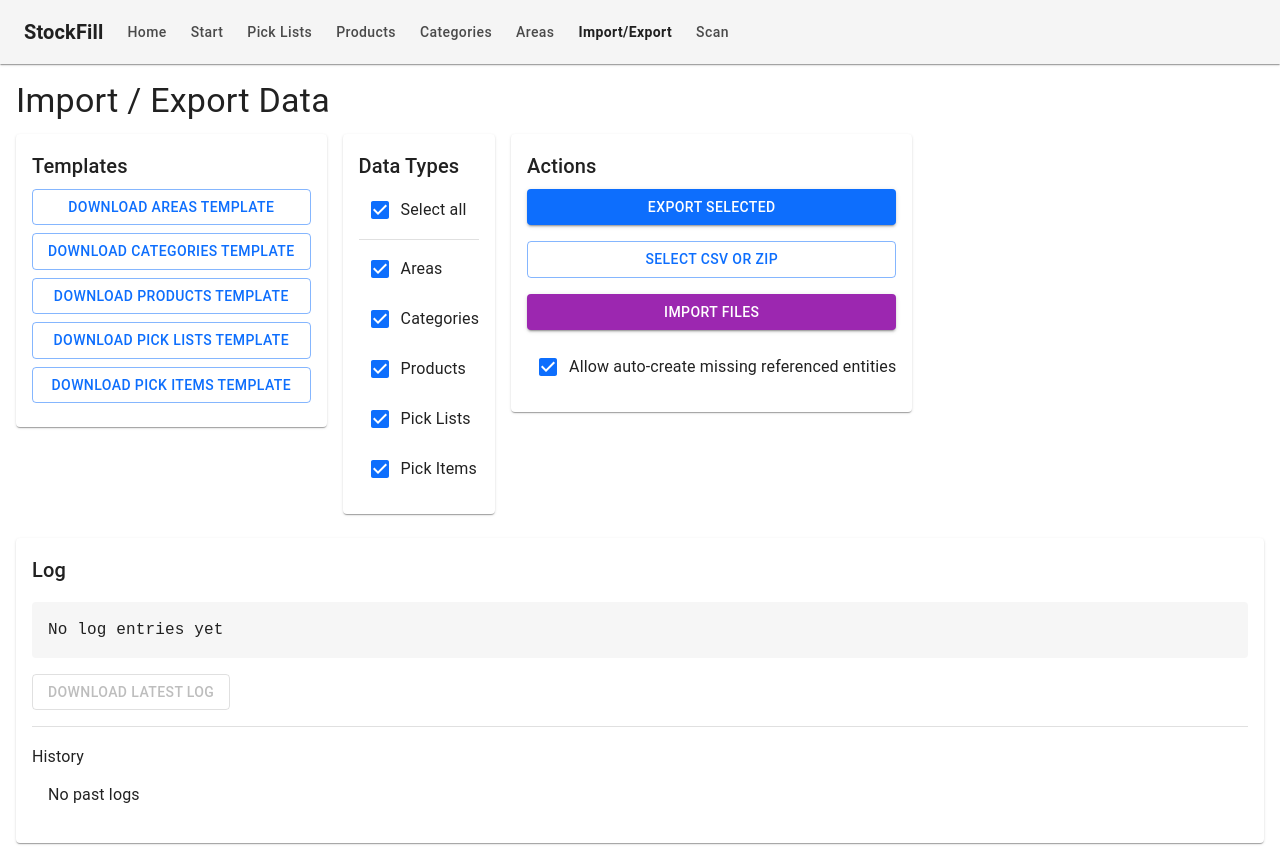
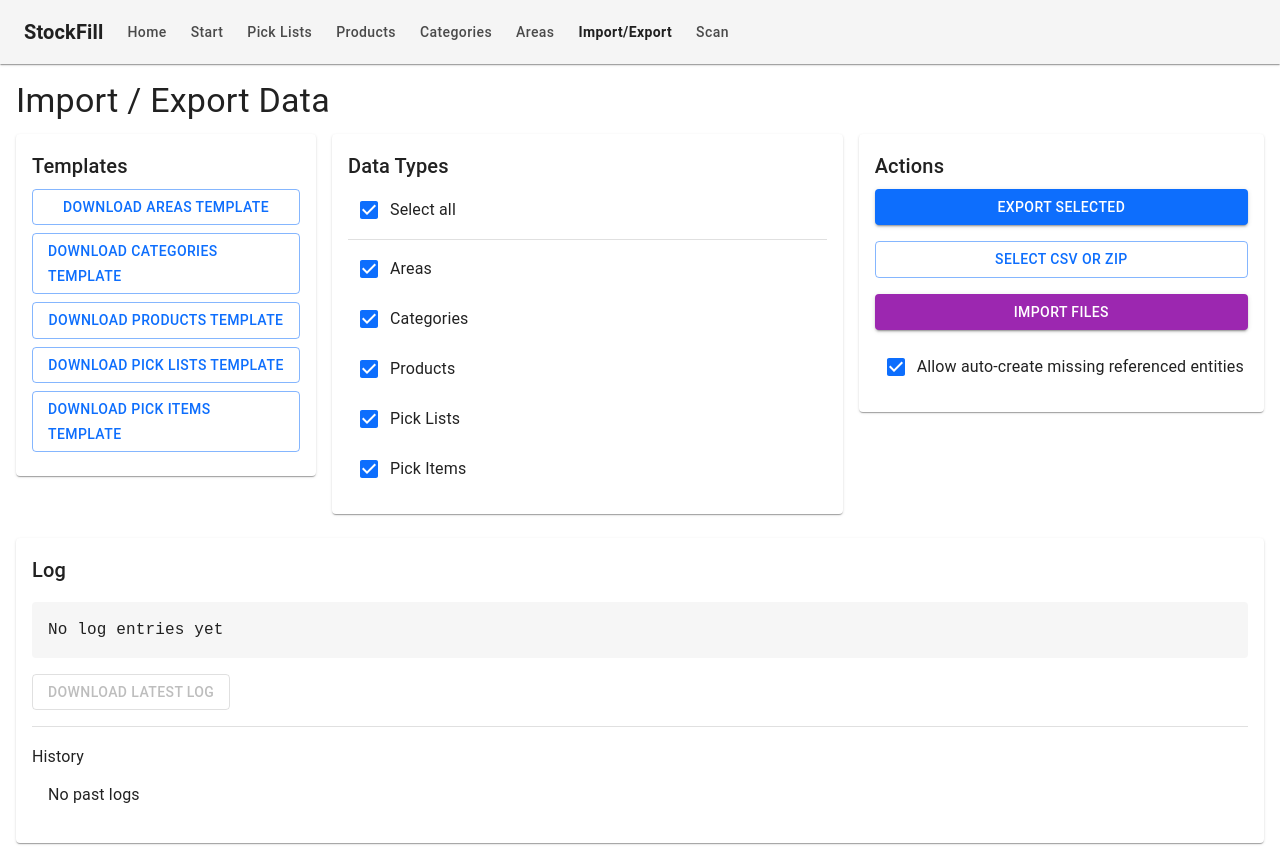
Before and after one commit to beatz174-bit/stockfill, a React (Vite) app: page /data in a window 1280 px wide. Built offline with nearby package versions, Linux system fonts and the light colour scheme.

Commit message:
modified:   docker-compose.yml 	modified:   package-lock.json 	modified:   package.json 	modified:   src/screens/ImportExportScreen.tsx 	modified:   src/screens/ManageProductsScreen.tsx 	modified:   src/services/importExportService.test.ts 	modified:   src/services/importExportService.ts

```diff
--- a/docker-compose.yml
+++ b/docker-compose.yml
@@ -1,4 +1,3 @@
-version: '3.9'
 services:
   stockfill:
     build: .
--- a/package.json
+++ b/package.json
@@ -33,6 +33,7 @@
     "@testing-library/react": "^16.3.0",
     "@testing-library/user-event": "^14.6.1",
     "@types/node": "^24.10.1",
+    "@types/papaparse": "^5.5.0",
     "@types/react": "^19.2.7",
     "@types/react-dom": "^19.2.3",
     "@typescript-eslint/eslint-plugin": "^8.47.0",
--- a/src/screens/ImportExportScreen.tsx
+++ b/src/screens/ImportExportScreen.tsx
@@ -6,7 +6,6 @@
   Checkbox,
   Divider,
   FormControlLabel,
-  Grid,
   List,
   ListItem,
   ListItemText,
@@ -107,8 +106,14 @@
       <Typography variant="h4" gutterBottom>
         Import / Export Data
       </Typography>
-      <Grid container spacing={2}>
-        <Grid item xs={12} md={3}>
+      <Box
+        sx={{
+          display: 'grid',
+          gap: 2,
+          gridTemplateColumns: { xs: '1fr', md: 'repeat(12, 1fr)' },
+        }}
+      >
+        <Box sx={{ gridColumn: { xs: '1 / -1', md: 'span 3' } }}>
           <Card>
             <CardContent>
               <Typography variant="h6" gutterBottom>
@@ -123,8 +128,9 @@
               </Stack>
             </CardContent>
           </Card>
-        </Grid>
-        <Grid item xs={12} md={5}>
+        </Box>
+
+        <Box sx={{ gridColumn: { xs: '1 / -1', md: 'span 5' } }}>
           <Card>
             <CardContent>
               <Typography variant="h6" gutterBottom>
@@ -146,8 +152,9 @@
               </Stack>
             </CardContent>
           </Card>
-        </Grid>
-        <Grid item xs={12} md={4}>
+        </Box>
+
+        <Box sx={{ gridColumn: { xs: '1 / -1', md: 'span 4' } }}>
           <Card>
             <CardContent>
               <Typography variant="h6" gutterBottom>
@@ -176,8 +183,8 @@
               </Stack>
             </CardContent>
           </Card>
-        </Grid>
-      </Grid>
+        </Box>
+      </Box>
       <Box mt={3}>
         <Card>
           <CardContent>
--- a/src/screens/ManageProductsScreen.tsx
+++ b/src/screens/ManageProductsScreen.tsx
@@ -308,7 +308,7 @@
           onClose={() => setFeedback(null)}
           anchorOrigin={{ vertical: 'top', horizontal: 'center' }}
         >
-          {feedback ? <Alert severity={feedback.severity}>{feedback.text}</Alert> : null}
+          {feedback ? <Alert severity={feedback.severity}>{feedback.text}</Alert> : undefined}
         </Snackbar>
         <Button component={RouterLink} to="/categories" variant="outlined" sx={{ alignSelf: 'flex-start' }}>
           Edit Categories
--- a/src/services/importExportService.ts
+++ b/src/services/importExportService.ts
@@ -50,10 +50,11 @@
 
 const parseCsv = async (content: string) => {
   const result = Papa.parse<Record<string, string>>(content, {
-    header: true,
-    skipEmptyLines: true,
-    transformHeader: (header) => header.trim().toLowerCase(),
-  });
+  header: true,
+  skipEmptyLines: true,
+  transformHeader: (header: string) => header.trim().toLowerCase(),
+});
+
 
   if (result.errors.length > 0) {
     throw new Error(result.errors[0].message);
@@ -329,13 +330,9 @@
 
   try {
     await db.transaction(
-      'rw',
-      db.areas,
-      db.categories,
-      db.products,
-      db.pickLists,
-      db.pickItems,
-      async () => {
+  'rw',
+  [db.areas, db.categories, db.products, db.pickLists, db.pickItems],
+  async () => {
         const parseTimestamp = (value?: string) =>
           value && value.trim() !== '' ? Number(value) || now : now;
 
```
Also changed, not shown: 2 other files (tests, documents, lock files or other folders).
